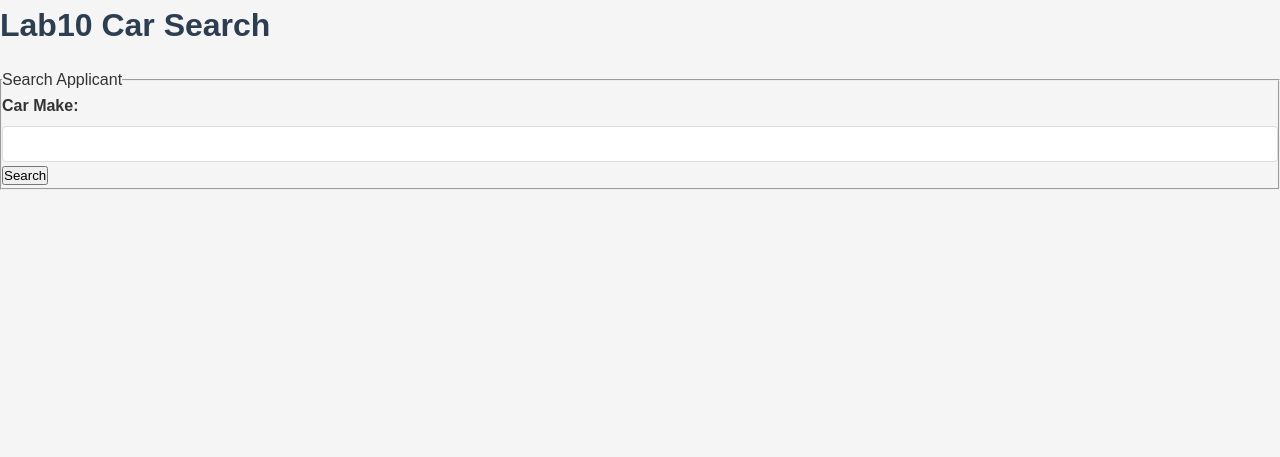
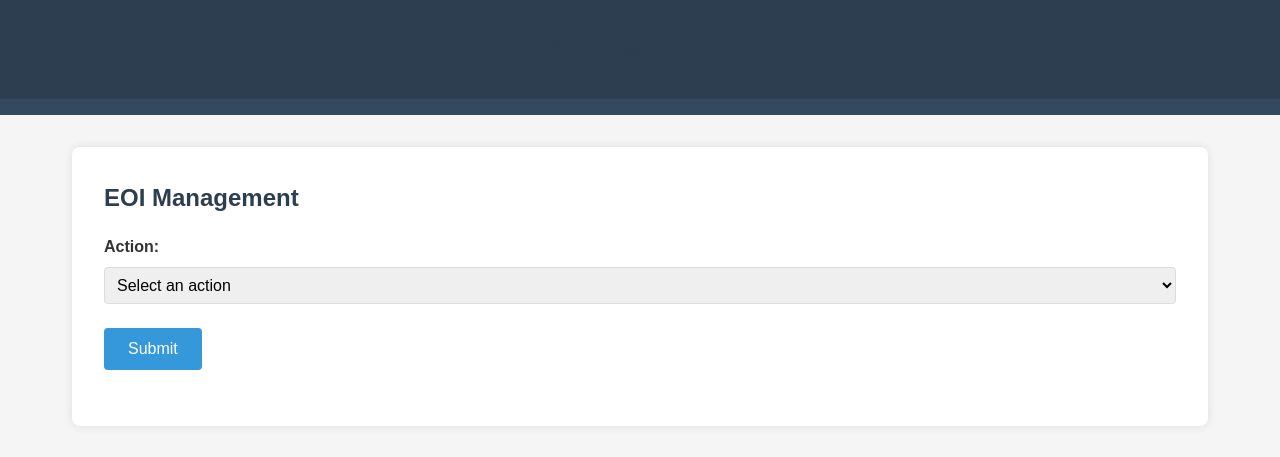
Before and after one commit to COS10026-Group-2/Assignment-2, a PHP site: page /manage.html in a window 1280 px wide. Shown: the top 457 px of the page. Run offline with PHP 8.4, Linux system fonts and the light colour scheme.

Commit message:
commited

```diff
--- a/manage.html
+++ b/manage.html
@@ -1,24 +1,69 @@
 <!DOCTYPE html>
 <html lang="en">
 <head>
-<title>HR Search Form</title>
-
-<meta charset="utf-8" />
-<meta name="description" content="Car Search"  />
-<meta name="keywords" content="PHP, MySQL, Search" />
-<link rel="stylesheet" href="manage.css" type="text/css" />
-
+    <meta charset="UTF-8">
+    <meta name="viewport" content="width=device-width, initial-scale=1.0">
+    <title>Manage EOIs</title>
+    <link rel="stylesheet" href="styles/manage.css">
 </head>
 <body>
-	<h1>Lab10 Car Search</h1>
-	<form action="manage.php"method="post">
-    <fieldset><legend>Search Applicant</legend>
-      <p class="row">
-        <label for="eoisearch">Car Make: </label>
-        <input type="text" name="carsearch" id="carsearch" required/>
-      </p>
-      <input type="submit" value="Search">
-    </fieldset>
-	</form>
+    <header>
+        <h1>Manage EOIs</h1>
+    </header>
+
+    <nav>
+        <!-- Navigation menu can be included here -->
+    </nav>
+
+    <main>
+        <div class="container">
+            <h2>EOI Management</h2>
+            <form method="post" action="manage.php">
+                <div class="form-group">
+                    <label for="action">Action:</label>
+                    <select name="action" id="action" onchange="showFormFields()">
+                        <option value="">Select an action</option>
+                        <option value="list_all">List All EOIs</option>
+                        <option value="filter_by_jobref">Filter by Job Reference</option>
+                        <option value="search_by_name">Search by Name</option>
+                        <option value="delete_eois">Delete EOIs</option>
+                        <option value="update_status">Update Status</option>
+                    </select>
+                </div>
+
+                <div id="jobref-form" style="display: none;">
+                    <div class="form-group">
+                        <label for="jobref">Job Reference:</label>
+                        <input type="text" name="jobref" id="jobref" required>
+                    </div>
+                </div>
+
+                <div id="name-form" style="display: none;">
+                    <div class="form-group">
+                        <label for="name">Name (First or Last):</label>
+                        <input type="text" name="name" id="name" required>
+                    </div>
+                </div>
+
+                <div id="status-form" style="display: none;">
+                    <div class="form-group">
+                        <label for="eoi_id">EOI ID:</label>
+                        <input type="number" name="eoi_id" id="eoi_id" required>
+                    </div>
+                    <div class="form-group">
+                        <label for="status">Status:</label>
+                        <select name="status" id="status" required>
+                            <option value="New">New</option>
+                            <option value="Current">Current</option>
+                            <option value="Final">Final</option>
+                        </select>
+                    </div>
+                </div>
+
+                <div class="form-group">
+                    <button type="submit" class="btn">Submit</button>
+                </div>
+            </form>
+        </div>
 </body>
 </html>
```
Also changed, not shown: manage.php (+0 -69 lines).
